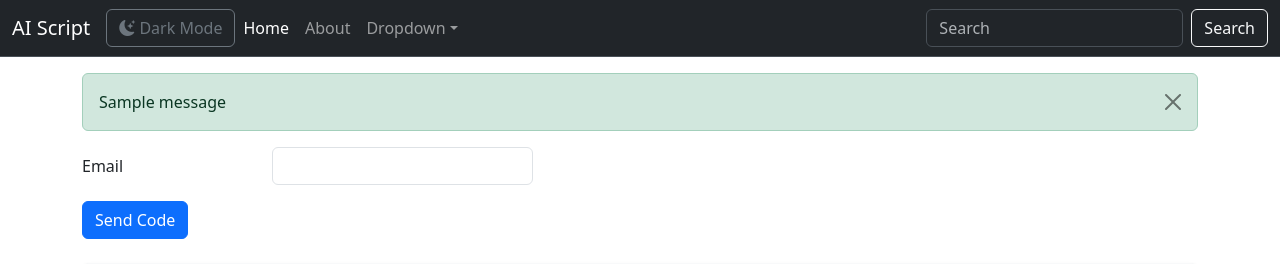
After one commit to ahmadnazir2006/AI-SCRIPT-GENERATOR, a Flask app: page /reset_password in a window 1280 px wide. The commit adds this page. Shown: the top 264 px of the page. Run offline with Flask 3, Linux system fonts and the light colour scheme; tables that the repository leaves empty hold one stand-in row (values such as "Sample post"); one stand-in notice (Sample message) is shown; some libraries are stand-ins or nearby versions.

Commit message:
Implemented the forgot password added functionality for delete chat and create new chat

```diff
--- a/Script_Generator/ai_script_generator/Form.py
+++ b/Script_Generator/ai_script_generator/Form.py
@@ -1,3 +1,4 @@
+from tkinter import E
 from flask_wtf import FlaskForm
 from flask_wtf.file import FileField,FileAllowed
 from flask_login import current_user
@@ -44,3 +45,18 @@ class AccountUpdate(FlaskForm):
 class  Script(FlaskForm):
     title=StringField('Title',validators=[DataRequired()])
     content=TextAreaField('Content',validators=[DataRequired()])
+
+class RequestReset(FlaskForm):
+    email=StringField('Email',validators=[DataRequired(),Email()])
+    submit=SubmitField('Request Password Reset')
+    def validate_email(self,email):
+        user=User.query.filter_by(email=email.data).first()
+        if user is None:
+            raise ValidationError('There is no account with that email. You must register first.')
+
+
+
+class ResetPassword(FlaskForm):
+      password=PasswordField('Password',validators=[DataRequired(),Length(min=6,max=20)])
+      confirm_password=PasswordField('Confirm Password',validators=[DataRequired(),Length(min=6,max=20),EqualTo('password')])
+      submit=SubmitField('Reset Password')
--- a/Script_Generator/ai_script_generator/Routes.py
+++ b/Script_Generator/ai_script_generator/Routes.py
@@ -2,13 +2,15 @@ from flask import render_template,request,redirect,url_for,flash,request
 from markupsafe import Markup
 import markdown
 from sqlalchemy import Update
-from ai_script_generator import app,model,db,bcrypt,login_manager,LoginManager
+from ai_script_generator import app,model,db,bcrypt,login_manager,LoginManager,mail
+from flask_mail import Message
 from PIL import Image
-from ai_script_generator.Form import Signup,Login,AccountUpdate,Script
+from ai_script_generator.Form import Signup,Login,AccountUpdate,Script,RequestReset,ResetPassword
 from ai_script_generator.Models import User,Chat
 from flask_login import login_user,logout_user,current_user,login_required
 import os
 import secrets
+from flask import abort
 
 
 @app.route('/',methods=['GET','POST'])
@@ -126,3 +128,58 @@ def view_chat(chat_id):
         abort(403)  # prevent access to others' chats
     chats = Chat.query.filter_by(user_id=current_user.id).all()
     return render_template('index.html', selected_chat=chat, chats=chats, generated_script=Markup(chat.content))
+
+@app.route('/new_chat',methods=['GET','POST'])
+@login_required
+def new_chat():
+        return redirect(url_for('home'))
+@app.route('/delete_chat/<int:chat_id>',methods=['POST'])
+@login_required
+def delete_chat(chat_id):
+    chat=Chat.query.get_or_404(chat_id)
+    if chat.user_id!=current_user.id:
+        abort(403)
+    db.session.delete(chat)
+    db.session.commit()
+    flash('Chat has been deleted!','success')
+    return redirect(url_for('home'))
+
+def send_reset_email(user):
+    token=user.reset_password()
+    msg=Message('Password Reset Request',sender=app.config['MAIL_USERNAME'],recipients=[user.email])
+    msg.body=f"""To reset your password,click the following link:
+{url_for('reset_token',token=token,_external=True)}
+The link is valid for 30 minutes.
+If you did not make this request then simply ignore this email and no changes will be made."""
+    mail.send(msg)
+@app.route('/reset_password',methods=['GET','POST'])
+def request_reset():
+     if current_user.is_authenticated:
+        return redirect(url_for('home'))
+     form=RequestReset()
+     if form.validate_on_submit():
+         user=User.query.filter_by(email=form.email.data).first()
+         if user is None:
+             flash('There is no account with that email. You must register first.','warning')
+             return redirect(url_for('request_reset'))
+         send_reset_email(user)
+         flash('An email has been sent with instructions to reset your password.','info')
+         return redirect(url_for('login'))
+     return render_template('request_reset.html',title='Reset Password',form=form)
+
+@app.route('/reset_password/<token>',methods=['GET','POST'])
+def reset_token(token):
+     if current_user.is_authenticated:
+        return redirect(url_for('home'))
+     user=User.verify_reset_token(token)
+     if user is None:
+            flash('That is an invalid or expired token','warning')
+            return redirect(url_for('reset_password'))
+     form=ResetPassword()
+     if form.validate_on_submit():
+        hashed_password=bcrypt.generate_password_hash(form.password.data).decode('utf-8')
+        user.password=hashed_password
+        db.session.commit()
+        flash(f"Your password has been updated successfully!",'success')
+        return redirect(url_for('login'))
+     return render_template('reset_token.html',title='Reset Password',form=form)
--- a/Script_Generator/ai_script_generator/templates/layout.html
+++ b/Script_Generator/ai_script_generator/templates/layout.html
@@ -1,15 +1,18 @@
 <!DOCTYPE html>
-<html lang="en">
+<html lang="en" data-bs-theme="light">
+
 <head>
     <meta charset="utf-8">
     <meta name="viewport" content="width=device-width, initial-scale=1">
 
     <!-- Bootstrap CSS -->
-    <link href="https://cdn.jsdelivr.net/npm/bootstrap@5.0.2/dist/css/bootstrap.min.css"
+    <link href="https://cdn.jsdelivr.net/npm/bootstrap@5.3.3/dist/css/bootstrap.min.css"
           rel="stylesheet"
-          integrity="sha384-EVSTQN3/azprG1Anm3QDgpJLIm9Nao0Yz1ztcQTwFspd3yD65VohhpuuCOmLASjC"
+          integrity="sha384-QWTKZyjpPEjISv5WaRU9OFeRpok6YctnYmDr5pNlyT2bRjXh0JMhjY6hW+ALEwIH"
           crossorigin="anonymous">
 
+
+    <link rel="stylesheet" href="https://cdn.jsdelivr.net/npm/bootstrap-icons@1.11.1/font/bootstrap-icons.css">
     <title>{% block title %}{% endblock title %}</title>
 </head>
 <body>
@@ -20,6 +23,9 @@
             <a class="navbar-brand" href="{{ url_for('home') }}">AI Script</a>
             <button class="navbar-toggler" type="button" data-bs-toggle="collapse" data-bs-target="#navbarSupportedContent">
                 <span class="navbar-toggler-icon"></span>
+            </button>
+            <button class="btn btn-outline-secondary" id="darkModeBtn" onclick="toggleTheme()">
+                <i class="bi bi-moon-stars-fill" id="themeIcon"></i> Dark Mode
             </button>
 
             <div class="collapse navbar-collapse" id="navbarSupportedContent">
@@ -45,6 +51,7 @@
                     </li>
                 </ul>
                 <form class="d-flex">
+
                     <input class="form-control me-2" type="search" placeholder="Search">
                     <button class="btn btn-outline-light" type="submit">Search</button>
                 </form>
@@ -115,5 +122,21 @@
     <script src="https://cdn.jsdelivr.net/npm/bootstrap@5.0.2/dist/js/bootstrap.bundle.min.js"
             integrity="sha384-MrcW6ZMFYlzcLA8Nl+NtUVF0sA7MsXsP1UyJoMp4YLEuNSfAP+JcXn/tWtIaxVXM"
             crossorigin="anonymous"></script>
+
+    <script>
+        function toggleTheme() {
+            const html = document.documentElement;
+            const icon = document.getElementById("themeIcon");
+
+            if (html.getAttribute("data-bs-theme") === "dark") {
+                html.setAttribute("data-bs-theme", "light");
+                icon.classList.replace("bi-sun-fill", "bi-moon-stars-fill");
+            } else {
+                html.setAttribute("data-bs-theme", "dark");
+                icon.classList.replace("bi-moon-stars-fill", "bi-sun-fill");
+            }
+        }
+    </script>
+
 </body>
 </html>
--- /dev/null
+++ b/Script_Generator/ai_script_generator/templates/request_reset.html
@@ -0,0 +1,42 @@
+{% extends "layout.html" %}
+{% block title%}
+Request Password Reset
+{%endblock title%}
+
+{%block content%}
+<div class="content-section">
+    <form method="POST">
+        {{form.hidden_tag()}}
+
+        <div class="row mb-3">
+            {{form.email.label(class="col-sm-2 col-form-label")}}
+
+            <div class="col-sm-3">
+                {% if form.email.errors %}
+                {{ form.email(class="form-control is-invalid") }}
+                <div class="invalid-feedback">
+                    {% for error in form.email.errors %}
+                    <span>{{ error }}</span>
+                    {% endfor %}
+                </div>
+                {% else %}
+                {{ form.email(class="form-control") }}
+                {% endif %}
+            </div>
+        </div>
+
+
+
+
+
+        <button type="submit" class="btn btn-primary">Send Code</button>
+
+
+    </form>
+
+</div>
+
+
+
+
+{%endblock content %}
```
Also changed, not shown: Script_Generator/ai_script_generator/Models.py (+22 -1 lines), Script_Generator/ai_script_generator/__init__.py (+17 -0 lines), Script_Generator/ai_script_generator/templates/Login.html (+1 -10 lines), Script_Generator/ai_script_generator/templates/index.html (+61 -11 lines), Script_Generator/ai_script_generator/templates/reset_token.html (added, +63 -0 lines), Script_Generator/ai_script_generator/static/profile_pic/02a6e286ba8eaf84.jpg (added), Script_Generator/ai_script_generator/static/profile_pic/27ba451c6112fc34.png (added), Script_Generator/instance/site.db, 2 other files.
